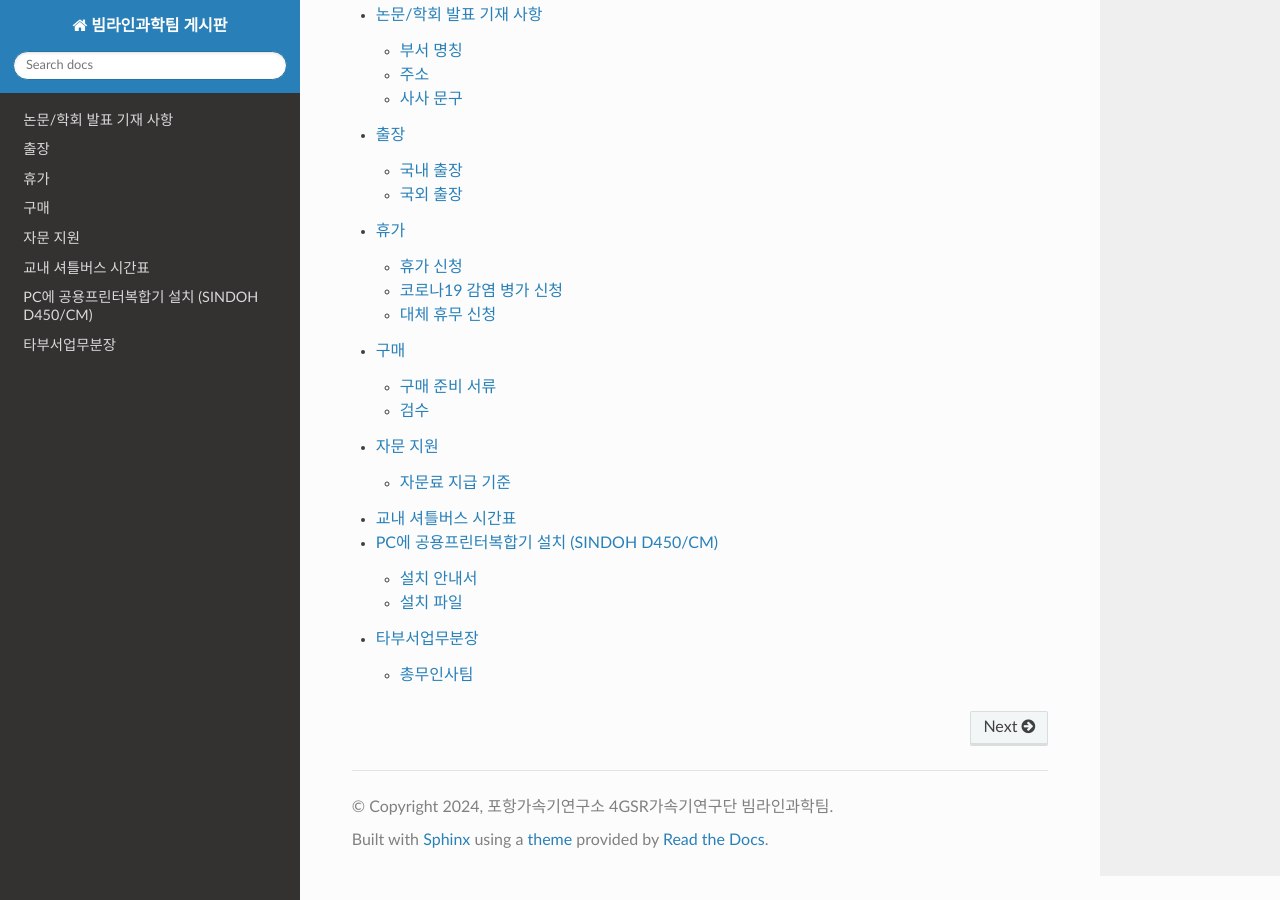
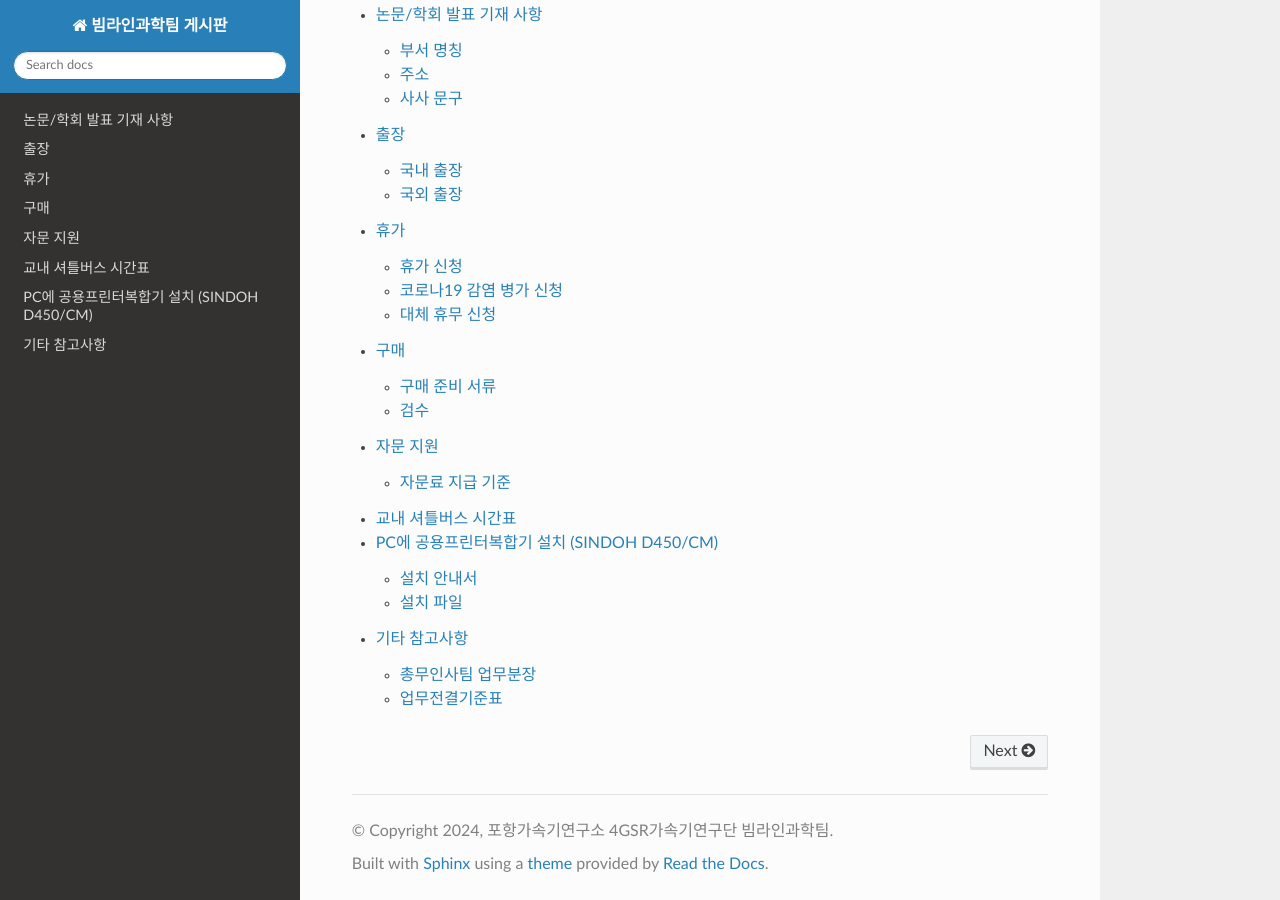
Before and after one commit to limjh0/BeamlineScienceTeam, a Sphinx documentation site: the page built from docs/source/index.rst, in a window 1280 px wide and 900 px high, scrolled down 712 px. Built offline with Sphinx 7.4.7 and the Read the Docs theme 3.1.0, drawn with Linux system fonts in a browser that asks for light colours.

Commit message:
20241030

```diff
--- a/docs/source/index.rst
+++ b/docs/source/index.rst
@@ -26,4 +26,4 @@
    consulting_fee
    shuttle_time_table
    printer_install
-   타부서업무분장
+   기타
--- /dev/null
+++ b/docs/source/기타.rst
@@ -0,0 +1,8 @@
+기타 참고사항
+=====================================
+
+`총무인사팀 업무분장 <https://docs.google.com/document/d/1NUqHMaTTxDKUVgsLc53U54Azorduj4Jjq4jlv9Z-lR4/edit?usp=sharing>`_
+---------------------------------------------------------------------------------------------------------------
+
+`업무전결기준표 <https://docs.google.com/document/d/1uVmpxzKhPM9Yn8McTpRf9QyrV3K8K_rEvMRa03iA7SI/edit?usp=sharing>`_
+--------------------------------------------------------------------------------------------------------------------
--- a/docs/source/타부서업무분장.rst
+++ /dev/null
@@ -1,5 +0,0 @@
-타부서업무분장
-=====================================
-
-`총무인사팀 <https://docs.google.com/document/d/1NUqHMaTTxDKUVgsLc53U54Azorduj4Jjq4jlv9Z-lR4/edit?usp=sharing>`_
----------------------------------------------------------------------------------------------------------------
```
